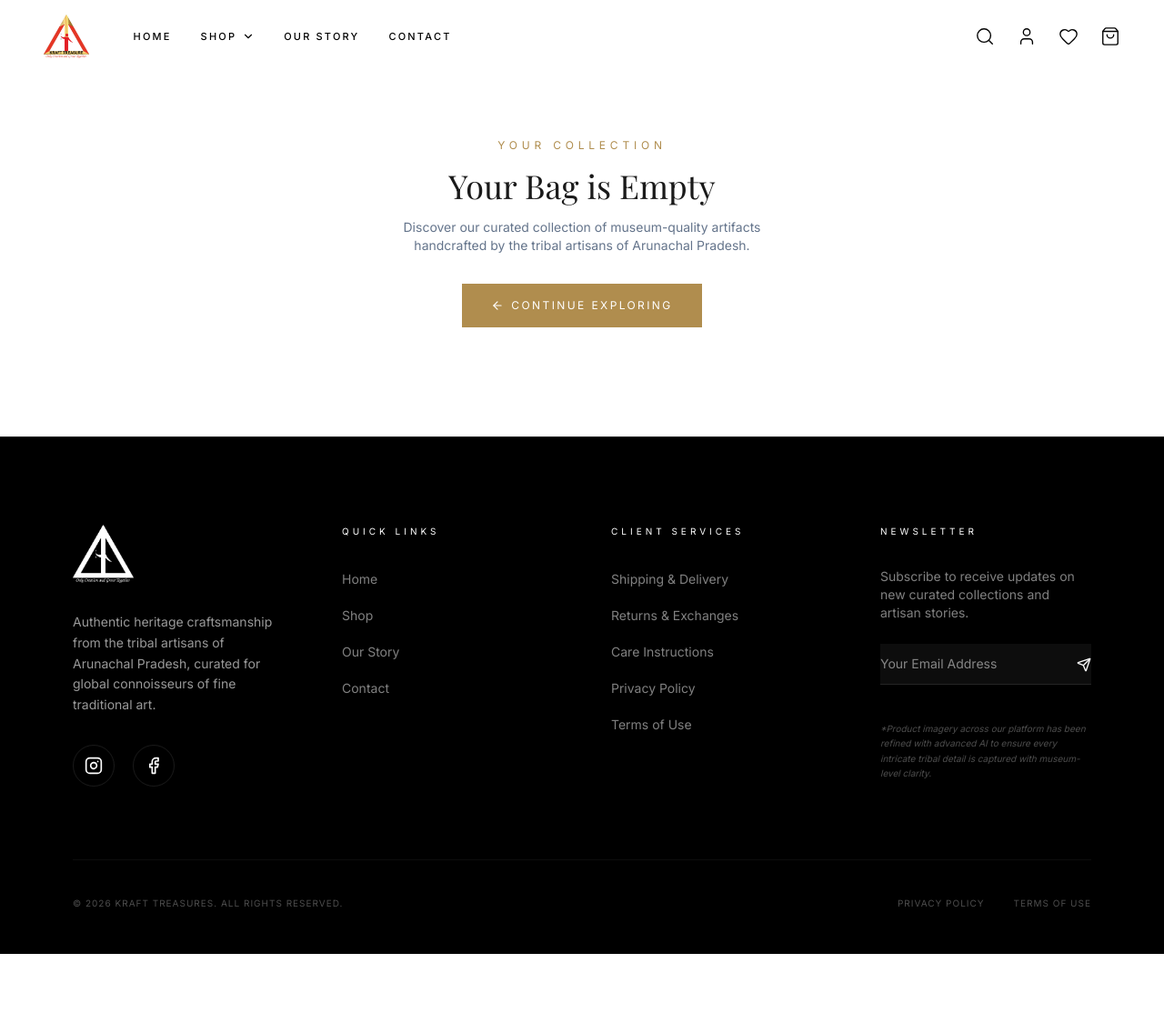
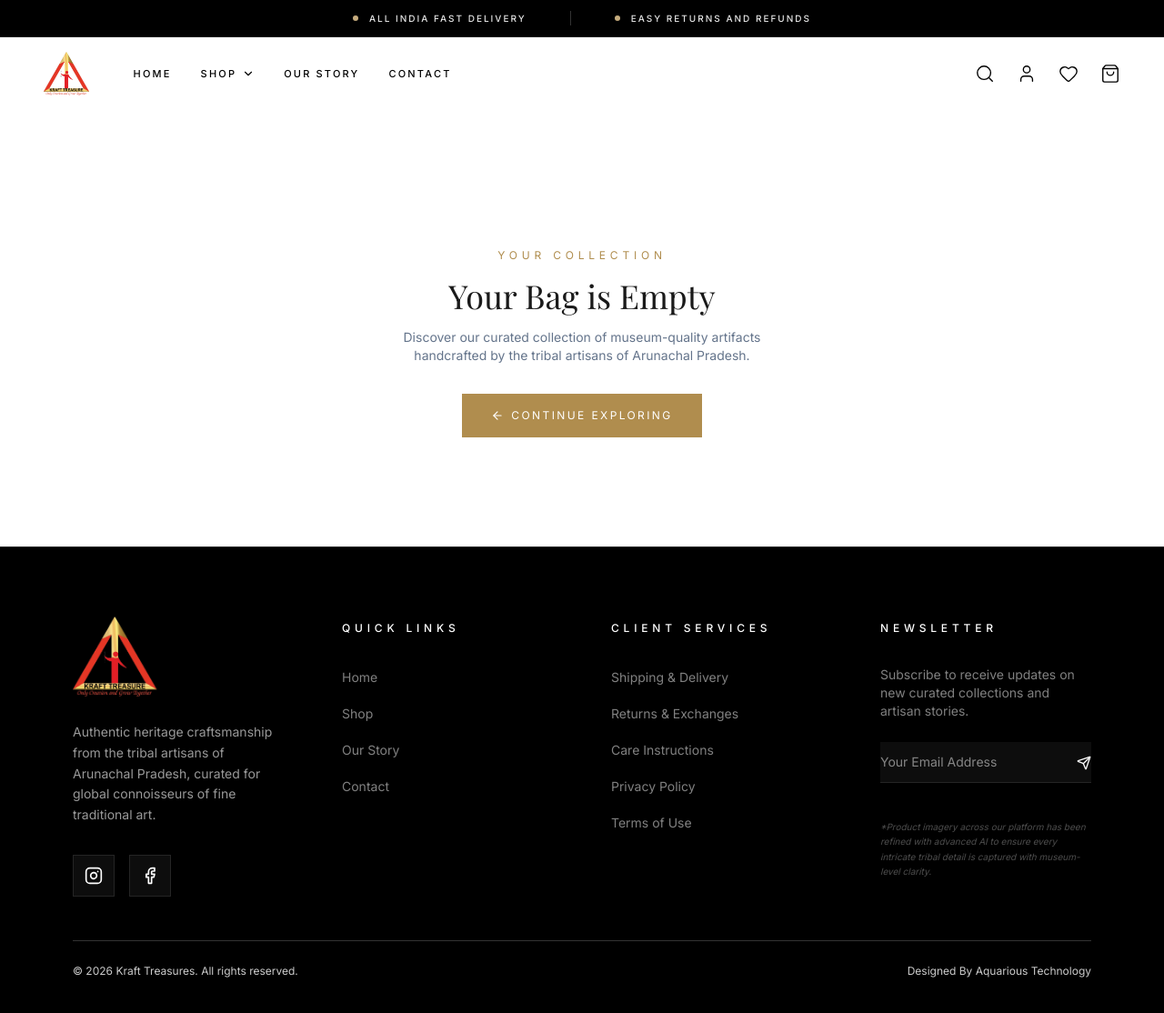
Before and after one commit to aquarioustechnology-alt/Ecommerce-Website-Kraft-Treasure, a Next.js app: page /checkout in a window 1280 px wide. Shown: the top 1114 px of the page at 91% size. Before the commit the page ends 1049 px from the top, so only its background shows below. Built offline with nearby package versions, Linux system fonts and the light colour scheme; a web font is replaced by a local one.

Commit message:
Final refinements to footer, top bar, brand benefits, and mobile navigation layout

```diff
--- a/app/layout.tsx
+++ b/app/layout.tsx
@@ -53,8 +53,8 @@ export default function RootLayout({
   children: React.ReactNode
 }>) {
   return (
-    <html lang="en" className={`${inter.variable} ${playfair.variable}`}>
-      <body className="font-sans antialiased bg-background text-foreground overflow-x-hidden">
+    <html lang="en" className={`${inter.variable} ${playfair.variable}`} suppressHydrationWarning>
+      <body className="font-sans antialiased bg-background text-foreground overflow-x-hidden" suppressHydrationWarning>
         {children}
         <Analytics />
       </body>
--- a/components/navigation.tsx
+++ b/components/navigation.tsx
@@ -3,9 +3,11 @@
 import { useState, useSyncExternalStore, useEffect } from "react"
 import Link from "next/link"
 import NextImage from "next/image"
-import { Menu, X, ShoppingBag, Search, Heart, User, ChevronDown } from "lucide-react"
+import { Menu, X, ShoppingBag, Search, Heart, User, ChevronDown, Facebook, Instagram } from "lucide-react"
 import { cartStore } from "@/lib/store"
 import { currencies } from "@/lib/data"
+
+import { TopBar } from "./top-bar"
 
 export function Navigation() {
   const [menuOpen, setMenuOpen] = useState(false)
@@ -16,7 +18,7 @@ export function Navigation() {
 
   useEffect(() => {
     const handleScroll = () => {
-      setScrolled(window.scrollY > 50)
+      setScrolled(window.scrollY > 20)
     }
     window.addEventListener("scroll", handleScroll, { passive: true })
     return () => window.removeEventListener("scroll", handleScroll)
@@ -24,8 +26,11 @@ export function Navigation() {
 
   return (
     <>
+      <div className="relative z-[60]">
+        <TopBar />
+      </div>
       <header
-        className={`fixed top-0 left-0 right-0 z-50 transition-all duration-500 ${scrolled
+        className={`sticky top-0 left-0 right-0 z-50 transition-all duration-500 ${scrolled
           ? "bg-white/95 backdrop-blur-md border-b border-gray-100 shadow-sm"
           : "bg-transparent"
           }`}
@@ -123,75 +128,55 @@ export function Navigation() {
         />
 
         {/* Menu Content */}
-        <div className={`relative h-full flex flex-col justify-center px-8 lg:px-20 transition-transform duration-700 ${menuOpen ? "translate-y-0" : "-translate-y-8"
-          }`}>
-          {/* Close button */}
+        <div className={`relative h-full flex flex-col px-8 lg:px-20 pt-8 transition-transform duration-700 ${menuOpen ? "translate-y-0" : "-translate-y-8"}`}>
+          {/* Top Bar with Close button */}
+          <div className="flex justify-end mb-12">
             <button
               onClick={() => setMenuOpen(false)}
-            className="absolute top-6 left-6 lg:left-12 flex items-center gap-2 text-foreground hover:text-primary transition-colors"
+              className="flex items-center gap-2 text-black hover:text-[#E31E25] transition-colors z-[70]"
               aria-label="Close menu"
             >
-            <X className="w-5 h-5" />
-            <span className="text-xs tracking-[0.2em] uppercase font-sans">
+              <span className="text-[10px] tracking-[0.2em] uppercase font-sans font-medium">
                 Close
               </span>
+              <X className="w-5 h-5" />
             </button>
+          </div>
 
-          {/* Navigation Links */}
-          <nav className="flex flex-col gap-2" aria-label="Main navigation">
+          {/* Navigation Links - Aligned to top */}
+          <nav className="flex flex-col gap-6" aria-label="Main navigation">
             {[
               { label: "Home", href: "/" },
-              { label: "Collections", href: "/#collections" },
-              { label: "Heritage", href: "/#heritage" },
-              { label: "Artisans", href: "/#artisans" },
-              { label: "Checkout", href: "/checkout" },
+              { label: "Shop", href: "/shop" },
+              { label: "Our Story", href: "/our-story" },
+              { label: "Contact", href: "/contact" },
             ].map((item, index) => (
               <Link
                 key={item.href}
                 href={item.href}
                 onClick={() => setMenuOpen(false)}
-                className="group flex items-center gap-6"
+                className="group flex items-center gap-4"
                 style={{ animationDelay: `${index * 0.08}s` }}
               >
-                <span className="text-xs text-muted-foreground font-sans tracking-wider opacity-0 group-hover:opacity-100 transition-opacity">
-                  {String(index + 1).padStart(2, "0")}
-                </span>
-                <span className="text-4xl md:text-6xl lg:text-7xl font-serif text-foreground hover:text-primary transition-colors duration-300 leading-tight">
+                <span className="text-3xl md:text-4xl font-serif text-black hover:text-[#E31E25] transition-colors duration-300 leading-tight capitalise flex items-center gap-2">
                   {item.label}
+                  {item.label === "Shop" && <ChevronDown className="w-5 h-5 opacity-40 group-hover:opacity-100 transition-opacity" />}
                 </span>
               </Link>
             ))}
           </nav>
 
-          {/* Bottom info */}
-          <div className="absolute bottom-8 left-8 lg:left-20 right-8 flex flex-col sm:flex-row sm:items-end justify-between gap-4">
-            <div>
-              <p className="text-xs tracking-[0.2em] uppercase text-muted-foreground font-sans mb-1">
-                Inquiries
-              </p>
-              <p className="text-sm text-foreground font-sans">
-                concierge@arunachalluxe.com
-              </p>
+          {/* Bottom Socials Only */}
+          <div className="absolute bottom-12 left-8 right-8 flex justify-between items-center border-t border-black/5 pt-8">
+            <div className="flex gap-6">
+              <Link href="#" className="text-black hover:text-[#E31E25] transition-colors p-2">
+                <Instagram className="w-5 h-5" />
+              </Link>
+              <Link href="#" className="text-black hover:text-[#E31E25] transition-colors p-2">
+                <Facebook className="w-5 h-5" />
+              </Link>
             </div>
-            <div className="flex gap-6">
-              {/* Currency selector in menu for mobile */}
-              <select
-                value={cart.currency}
-                onChange={(e) => cartStore.setCurrency(e.target.value)}
-                className="sm:hidden bg-transparent text-xs tracking-[0.15em] uppercase text-foreground border border-border px-3 py-2 cursor-pointer font-sans"
-                aria-label="Select currency"
-              >
-                {currencies.map((c) => (
-                  <option key={c.code} value={c.code} className="bg-background text-foreground">
-                    {c.code}
-                  </option>
-                ))}
-              </select>
-              <div className="flex gap-4 text-xs text-muted-foreground tracking-wider font-sans">
-                <span>Instagram</span>
-                <span>WeChat</span>
-              </div>
-            </div>
+
           </div>
         </div>
       </div>
--- a/components/site-footer.tsx
+++ b/components/site-footer.tsx
@@ -8,28 +8,28 @@ export function SiteFooter() {
   const currentYear = new Date().getFullYear()
 
   return (
-    <footer className="bg-black text-white border-t border-white/10 px-6 lg:px-20 pt-16 lg:pt-24 pb-8 lg:pb-12">
-      <div className="grid grid-cols-1 md:grid-cols-2 lg:grid-cols-4 gap-12 lg:gap-16 mb-20">
+    <footer className="bg-black text-white border-t border-white/10 px-6 lg:px-20 pt-20 pb-[50px]">
+      <div className="grid grid-cols-1 md:grid-cols-2 lg:grid-cols-4 gap-12 lg:gap-16 mb-12">
         {/* Brand & Socials */}
         <div className="lg:col-span-1">
-          <div className="mb-8">
+          <div className="mb-8 scale-110 origin-left">
             <Image
               src="/images/logo/logo-transparent.png"
               alt="Kraft Treasures Logo"
-              width={180}
-              height={70}
-              className="object-contain h-14 lg:h-16 w-auto invert brightness-0"
+              width={200}
+              height={80}
+              className="object-contain h-16 lg:h-20 w-auto"
             />
           </div>
-          <p className="text-sm text-white/60 font-sans leading-relaxed mb-8 max-w-xs">
+          <p className="text-sm text-white/60 font-sans leading-relaxed mb-8 max-w-xs transition-opacity hover:opacity-100">
             Authentic heritage craftsmanship from the tribal artisans of Arunachal
             Pradesh, curated for global connoisseurs of fine traditional art.
           </p>
-          <div className="flex gap-5 items-center">
-            <Link href="#" className="p-3 rounded-full border border-white/10 hover:bg-[#E31E25] hover:border-[#E31E25] transition-all duration-300">
+          <div className="flex gap-4 items-center">
+            <Link href="#" className="p-3 rounded-none bg-white/5 border border-white/10 hover:bg-[#FFF4B3] hover:text-black hover:border-[#FFF4B3] transition-all duration-500">
               <Instagram className="w-5 h-5" />
             </Link>
-            <Link href="#" className="p-3 rounded-full border border-white/10 hover:bg-[#E31E25] hover:border-[#E31E25] transition-all duration-300">
+            <Link href="#" className="p-3 rounded-none bg-white/5 border border-white/10 hover:bg-[#FFF4B3] hover:text-black hover:border-[#FFF4B3] transition-all duration-500">
               <Facebook className="w-5 h-5" />
             </Link>
           </div>
@@ -37,7 +37,7 @@ export function SiteFooter() {
 
         {/* Quick Links */}
         <div>
-          <p className="text-[10px] tracking-[0.4em] uppercase text-white font-sans mb-8">
+          <p className="text-[12px] tracking-[0.4em] uppercase text-white font-sans font-medium mb-8">
             Quick Links
           </p>
           <ul className="space-y-4">
@@ -45,7 +45,7 @@ export function SiteFooter() {
               <li key={item}>
                 <Link
                   href={item === "Home" ? "/" : `/${item.toLowerCase().replace(" ", "-")}`}
-                  className="text-sm text-white/50 font-sans hover:text-[#E31E25] hover:translate-x-1 inline-block transition-all"
+                  className="text-sm text-white/50 font-sans hover:text-[#FFF4B3] hover:translate-x-1 inline-block transition-all duration-300"
                 >
                   {item}
                 </Link>
@@ -56,7 +56,7 @@ export function SiteFooter() {
 
         {/* Client Services */}
         <div>
-          <p className="text-[10px] tracking-[0.4em] uppercase text-white font-sans mb-8">
+          <p className="text-[12px] tracking-[0.4em] uppercase text-white font-sans font-medium mb-8">
             Client Services
           </p>
           <ul className="space-y-4">
@@ -70,7 +70,7 @@ export function SiteFooter() {
               <li key={item}>
                 <Link
                   href="#"
-                  className="text-sm text-white/50 font-sans hover:text-[#E31E25] hover:translate-x-1 inline-block transition-all"
+                  className="text-sm text-white/50 font-sans hover:text-[#FFF4B3] hover:translate-x-1 inline-block transition-all duration-300"
                 >
                   {item}
                 </Link>
@@ -81,7 +81,7 @@ export function SiteFooter() {
 
         {/* Newsletter */}
         <div>
-          <p className="text-[10px] tracking-[0.4em] uppercase text-white font-sans mb-8">
+          <p className="text-[12px] tracking-[0.4em] uppercase text-white font-sans font-medium mb-8">
             Newsletter
           </p>
           <p className="text-sm text-white/50 font-sans mb-6">
@@ -105,16 +105,13 @@ export function SiteFooter() {
       </div>
 
       {/* Bottom bar */}
-      <div className="flex flex-col sm:flex-row items-center justify-between gap-6 pt-10 border-t border-white/5">
-        <p className="text-[10px] text-white/30 tracking-widest font-sans uppercase">
+      <div className="pt-6 border-t border-white/20 flex flex-col sm:flex-row items-center justify-between gap-6">
+        <p className="text-[12px] text-white/80 font-sans">
           {"\u00A9"} {currentYear} Kraft Treasures. All rights reserved.
         </p>
-        <div className="flex gap-8 text-[10px] text-white/30 tracking-widest font-sans uppercase">
-          <Link href="#" className="hover:text-white transition-colors">
-            Privacy Policy
-          </Link>
-          <Link href="#" className="hover:text-white transition-colors">
-            Terms of Use
+        <div className="flex items-center">
+          <Link href="https://www.theaquarious.com/" target="_blank" className="text-[12px] text-white/80 font-sans hover:text-[#FFF4B3] transition-colors">
+            Designed By Aquarious Technology
           </Link>
         </div>
       </div>
--- a/components/testimonials.tsx
+++ b/components/testimonials.tsx
@@ -59,7 +59,7 @@ export function Testimonials() {
                             <div className="relative z-10 flex flex-col items-center h-full">
                                 <div className="flex gap-1 mb-8">
                                     {[...Array(review.rating)].map((_, i) => (
-                                        <Star key={i} className="w-3.5 h-3.5 fill-[#FFF4B3] text-[#FFF4B3] stroke-black/20" />
+                                        <Star key={i} className="w-3.5 h-3.5 fill-[#E31E25] text-[#E31E25]" />
                                     ))}
                                 </div>
 
--- /dev/null
+++ b/components/top-bar.tsx
@@ -0,0 +1,25 @@
+"use client"
+
+import { ShieldCheck, Leaf, Gem } from "lucide-react"
+
+export function TopBar() {
+    return (
+        <div className="w-full bg-black text-white py-3 border-b border-white/10 hidden lg:block">
+            <div className="max-w-[1440px] mx-auto px-12 flex items-center justify-center gap-12">
+                <div className="flex items-center gap-3">
+                    <span className="w-1.5 h-1.5 rounded-full bg-[#C5AB7D]" />
+                    <span className="text-[10px] tracking-[0.2em] uppercase font-sans font-medium text-white/90">
+                        All India fast delivery
+                    </span>
+                </div>
+                <div className="h-4 w-px bg-white/20" />
+                <div className="flex items-center gap-3">
+                    <span className="w-1.5 h-1.5 rounded-full bg-[#C5AB7D]" />
+                    <span className="text-[10px] tracking-[0.2em] uppercase font-sans font-medium text-white/90">
+                        Easy returns and refunds
+                    </span>
+                </div>
+            </div>
+        </div>
+    )
+}
```
Also changed, not shown: app/page.tsx (+3 -15 lines), components/brand-benefits.tsx (added, +47 -0 lines), components/heritage-decors.tsx (+35 -7 lines). Lines whose indentation alone changed are shown as unchanged.
